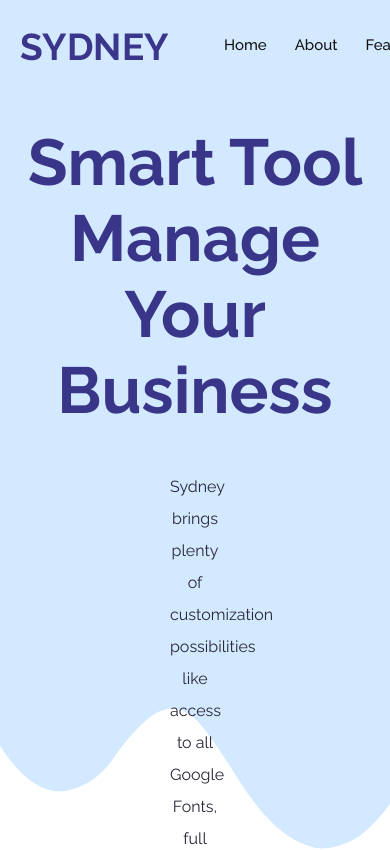
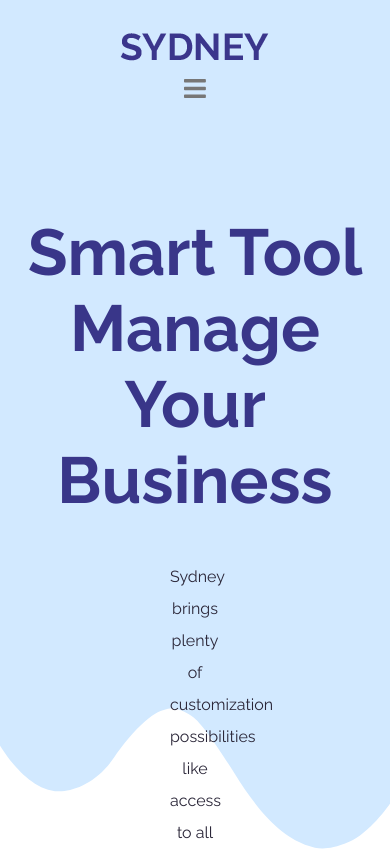
Before and after one commit to aspectum/react-frontend-sydney, a React (Create React App) app: page / in a window 390 px wide. Shown: the top 850 px of the page. Built offline with nearby package versions, Linux system fonts and the light colour scheme.

Commit message:
Navbar is now responsive with collapsible menu in smaller screens

```diff
--- a/src/components/Navbar/Navbar.css
+++ b/src/components/Navbar/Navbar.css
@@ -12,6 +12,7 @@
 }
 
 .navbar .container {
+    display: flex;
     box-sizing: border-box; /* Important to preserve padding */
     max-width: 1170px;
     padding: 0 20px;
@@ -25,6 +26,16 @@
 .scrolled {
     padding-top: 5px;
     padding-bottom: 5px;
+}
+
+.navbar .menu-btn {
+    display: none;
+    color: #777777;
+    font-size: 25px;
+}
+
+.navbar .menu {
+    display: flex;
 }
 
 .button#navbar-btn {
@@ -54,6 +65,7 @@
 }
 
 .navbar ul {
+    display: flex;
     list-style-type: none;
     align-items: center;
 }
@@ -61,3 +73,95 @@
 .navbar li {
     padding: 0px 14px;
 }
+
+@media only screen and (max-width: 1024px) {
+    .navbar {
+        position: static;
+    }
+
+    .scrolled { /* disabling animation */
+        padding-top: 20px;
+        padding-bottom: 20px;
+    }
+
+    .navbar .container {
+        padding: 0 40px;
+    }
+
+    .navbar .menu-btn {
+        display: block;
+    }
+
+    .navbar .menu {
+        display: none;
+    }
+
+    .navbar ul {
+        padding: 0;
+        margin: 0;
+    }
+
+    .navbar li {
+        padding: 10px 40px;
+        border-top: solid 1px #222222;
+    }
+
+    .navbar .menu-open {
+        display: block;
+        position: absolute;
+        top: 70px;
+        right: 40px;
+        background-color: #111111;
+        color: #ffffff;
+    }
+
+    .navbar .menu-open ul {
+        display: block;
+    }
+
+    .navbar li#btn {
+        background-color: #7575DA;
+        transition: all 0.3s ease-in-out;
+    }
+
+    .navbar li#btn:hover {
+        background-color: #393689;
+    }
+
+    .navbar li#btn .button#navbar-btn {
+        margin: 0;
+        padding: 0;
+        border-radius: 3px;
+        font-weight: 500;
+        box-shadow: none;
+        background-color: #7575DA;
+        color: #ffffff;
+    }
+
+    .navbar li#btn:hover .button#navbar-btn {
+        background-color: #393689;
+        color: #ffffff;
+    }
+
+    .navbar a:hover {
+        transition: all 0.3s ease-in-out;
+        color: #aaaaaa;
+    }
+}
+
+@media only screen and (max-width: 767px) {
+    .navbar .container {
+        display: block;
+        padding: 0;
+        text-align: center;
+    }
+
+    .navbar .menu-open {
+        display: block;
+        position: relative;
+        top: 0;
+        right: 0;
+        background-color: #111111;
+        color: #ffffff;
+    }
+}
--- a/src/components/Navbar/Navbar.js
+++ b/src/components/Navbar/Navbar.js
@@ -1,6 +1,8 @@
 /* eslint-disable jsx-a11y/anchor-is-valid */
 // Disabling linting for href=#
 import React from 'react';
+import { FontAwesomeIcon } from '@fortawesome/react-fontawesome'
+import { faBars } from '@fortawesome/free-solid-svg-icons'
 import Button from '../Button/Button';
 import logo from '../logo.png' // the image changes color slightly, but I don't know why
 import './Navbar.css'
@@ -10,7 +12,8 @@ class Navbar extends React.Component {
     constructor() {
         super()
         this.state = {
-            nav_scrolled: false
+            nav_scrolled: false,
+            menu_open: false
         }
     }
 
@@ -27,6 +30,15 @@ class Navbar extends React.Component {
         }
     }
 
+    handleMenuBtnClick = () => {
+        if (!this.state.menu_open) {
+            this.setState({ menu_open: true })
+        }
+        if (this.state.menu_open) {
+            this.setState({ menu_open: false })
+        }
+    }
+
     componentDidMount() {
         window.addEventListener("scroll", this.handleScroll);
     }
@@ -34,10 +46,13 @@ class Navbar extends React.Component {
     render() {
         return (
             <nav className={`navbar ${this.state.nav_scrolled ? 'scrolled' : ''}`}>
-                <div className='container flex'>
+                <div className='container'>
                     <img src={logo} alt='logo' />
-                    <div>
-                        <ul className='flex'>
+                    <div className='menu-btn' onClick={this.handleMenuBtnClick}>
+                        <FontAwesomeIcon icon={faBars} className='icon-check' />
+                    </div>
+                    <div className={`menu ${this.state.menu_open ? 'menu-open' : ''}`}>
+                        <ul>
                             <li><a href='#'>Home</a></li>
                             <li><a href='#'>About</a></li>
                             <li><a href='#'>Features</a></li>
@@ -45,7 +60,7 @@ class Navbar extends React.Component {
                             <li><a href='#'>Blog</a></li>
                             <li><a href='#'>Contact</a></li>
                             {/* <li><a className='button' href='#'>Start Free Trial</a></li> */}
-                            <li><Button id='navbar-btn' className='btn-2' text='Start Free Trial' /></li>
+                            <li id='btn'><Button id='navbar-btn' className='btn-2' text='Start Free Trial' /></li>
                         </ul>
                     </div>
                 </div>
```
